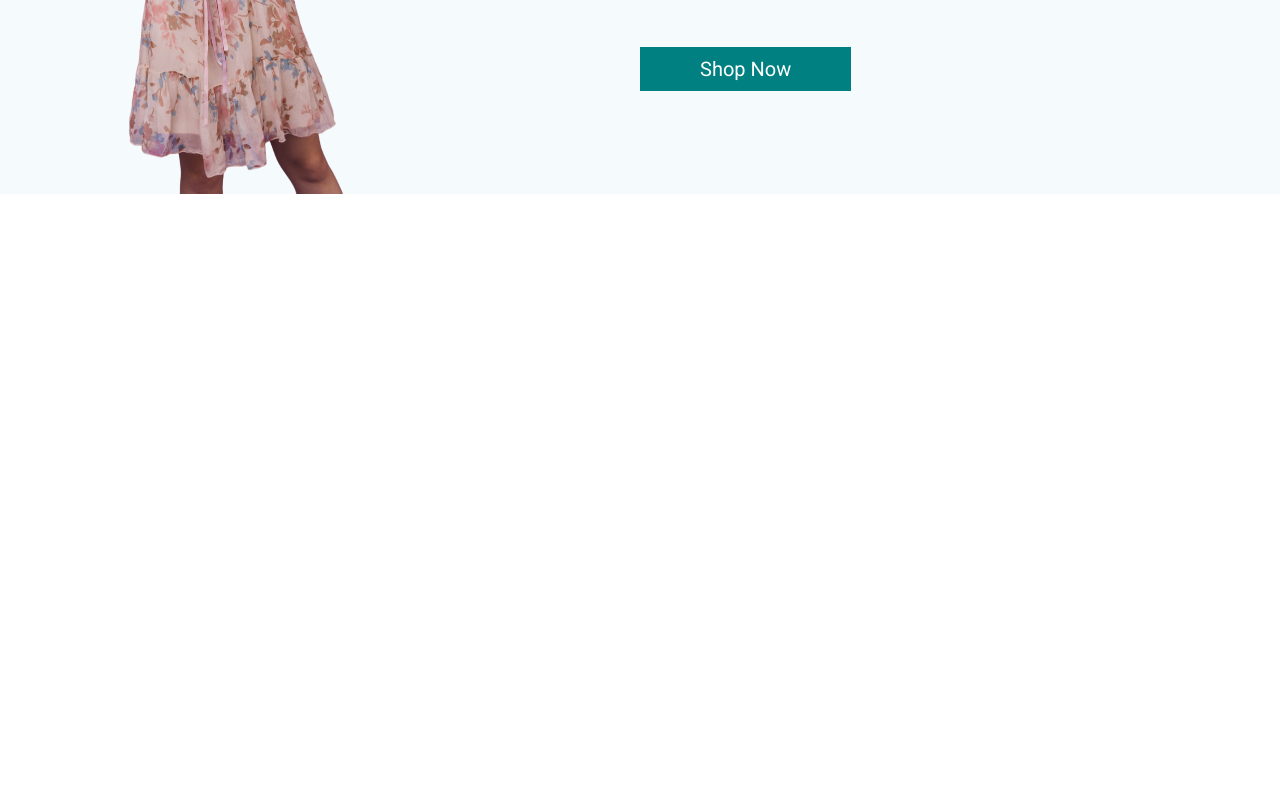
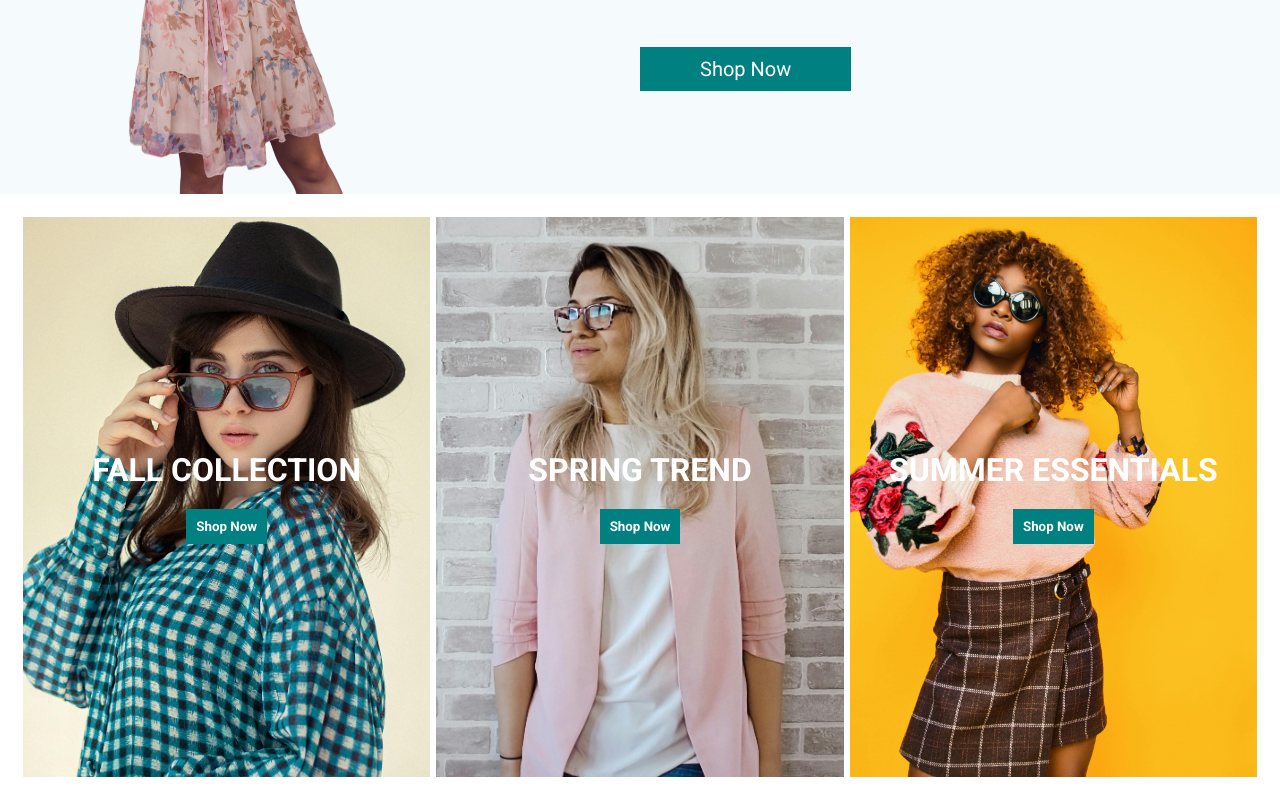
Before and after one commit to VNagorniy/e-commerce-react-website, a React (Vite) app: page / in a window 1280 px wide. Shown: the part 546-1346 px from the top of the page. Before the commit the page ends 800 px from the top, so only its background shows below. Built offline with nearby package versions, Linux system fonts and the light colour scheme.

Commit message:
feat: add categories block

```diff
--- /dev/null
+++ b/src/components/categories/Categories.jsx
@@ -0,0 +1,19 @@
+import { categories } from '../../data';
+import './Categories.css';
+function Categories() {
+	return (
+		<div className="categories-container">
+			{categories.map((item) => (
+				<div key={item.id} className="category-container">
+					<img src={item.img} alt="" />
+					<div className="category-info">
+						<h1>{item.title}</h1>
+						<button>Shop Now</button>
+					</div>
+				</div>
+			))}
+		</div>
+	);
+}
+
+export default Categories;
--- a/src/pages/home/Home.jsx
+++ b/src/pages/home/Home.jsx
@@ -1,4 +1,5 @@
 import Announcement from '../../components/announcement/Announcement';
+import Categories from '../../components/categories/Categories';
 import Navbar from '../../components/navbar/Navbar';
 import Slider from '../../components/slider/Slider';
 
@@ -8,6 +9,7 @@ function Home() {
 			<Announcement />
 			<Navbar />
 			<Slider />
+			<Categories />
 		</div>
 	);
 }
```
